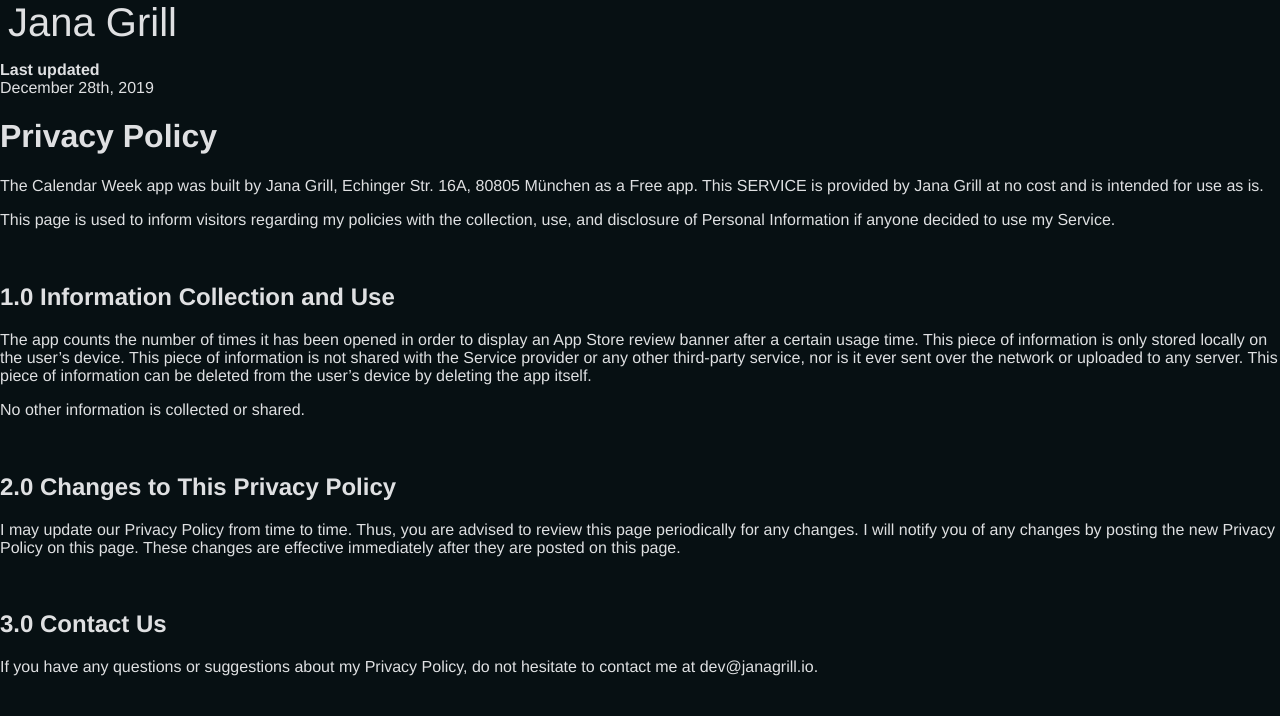
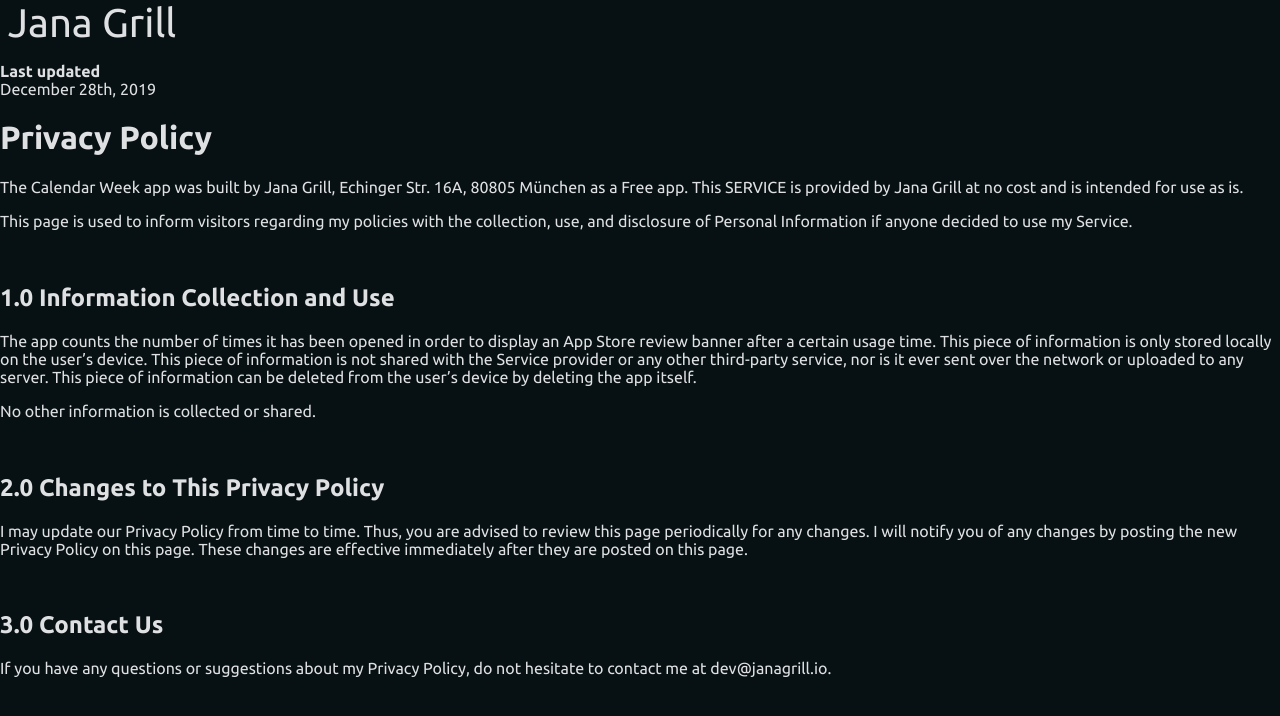
Before and after one commit to janagrill/janagrill.github.io, a Jekyll site: the page built from imprint.markdown, in a window 1280 px wide. Shown: the top 716 px of the page. Built offline with Jekyll 4.4.1, drawn with Linux system fonts in a browser that asks for light colours.

Commit message:
Use Google font Ubuntu

```diff
--- a/_sass/scaffolding.scss
+++ b/_sass/scaffolding.scss
@@ -1,6 +1,8 @@
+@import url('https://fonts.googleapis.com/css?family=Ubuntu:400,700&display=swap');
+
 body {
 	background-color: $color-background;
 	color: $color-primary-text;
-	font-family: "Helvetica Neue", Arial, sans-serif;
+	font-family: 'Ubuntu', sans-serif;
 	margin: 0;
 }
--- a/_sass/stage.scss
+++ b/_sass/stage.scss
@@ -43,12 +43,14 @@
     }
 
     &__name {
-    	font-size: 40px;
-    	margin-bottom: 10px;
+        font-size: 40px;
+        font-weight: 700;
+        line-height: 1;
+    	margin-bottom: 4px;
     }
 
     &__description {
-
+        font-weight: 700;
     }
 
 	&__social-links {
```
